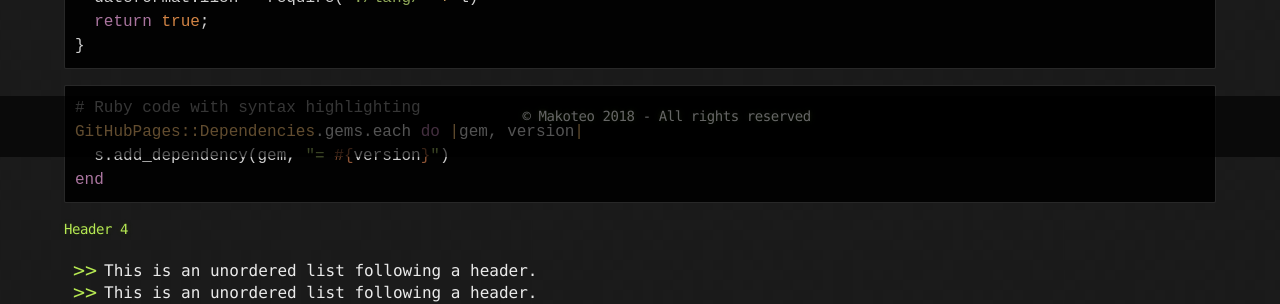
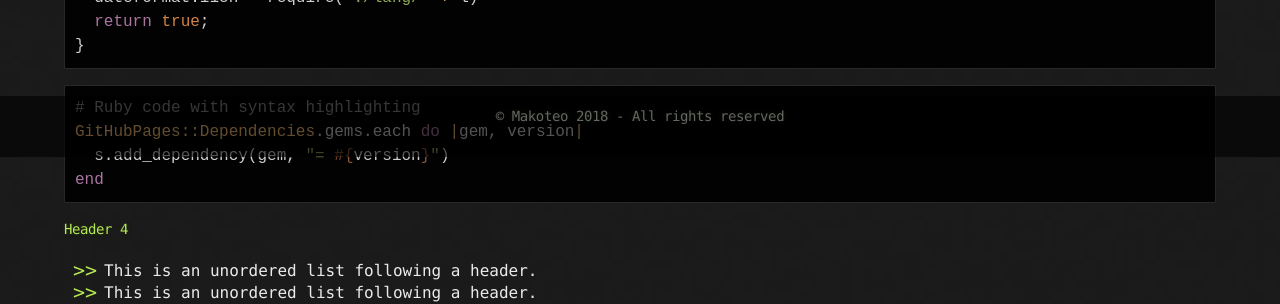
Before and after one commit to makoteo/blog, a Jekyll site: the page built from example.md, in a window 1280 px wide. Shown: the part 743-1047 px from the top of the page. Built offline with Jekyll 4.4.1, drawn with Linux system fonts in a browser that asks for light colours.

Commit message:
Fixed mistake

```diff
--- a/_sass/jekyll-theme-hacker.scss
+++ b/_sass/jekyll-theme-hacker.scss
@@ -94,7 +94,6 @@ footer h2 {
   font-size: 14px;
   font-weight: 300;
   color: #666;
-  margin-left: 40pt;
 }
 
 #downloads .btn {
```
